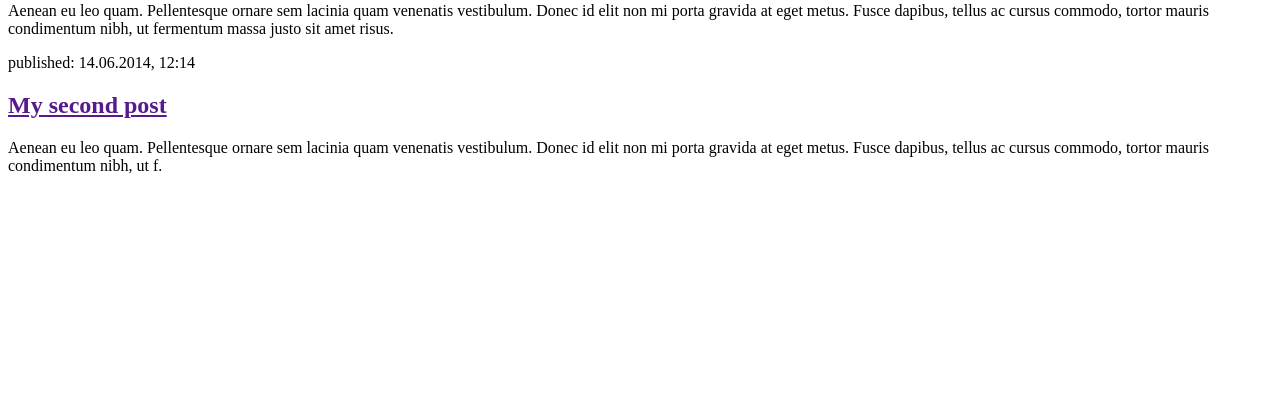
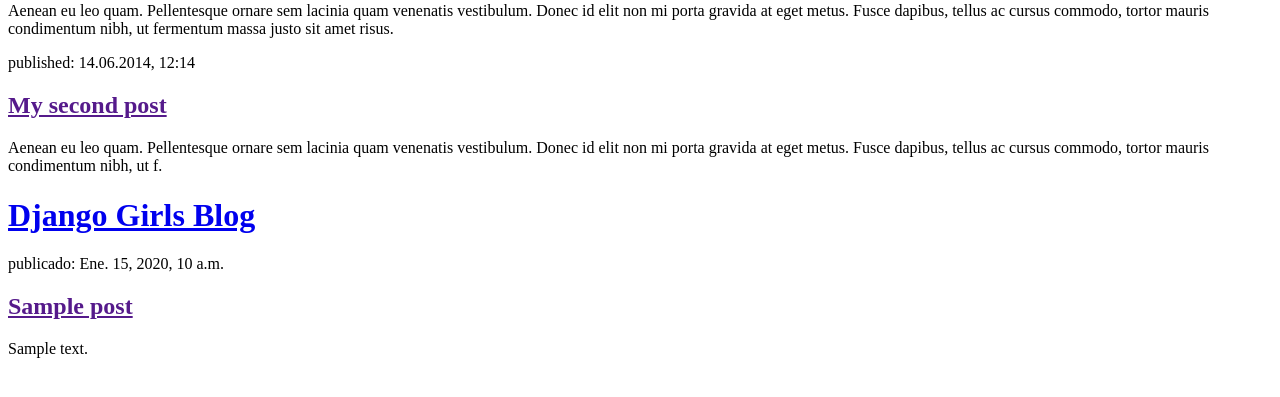
Before and after one commit to crystinach1979/my-firts-blog, a Django app: page / in a window 1280 px wide. Shown: the part 149-546 px from the top of the page. Run offline with Django 3.2, Linux system fonts and the light colour scheme; tables that the repository leaves empty hold one stand-in row (values such as "Sample post").

Commit message:
Modificacion html

```diff
--- a/djangoBlog/templates/blog/post_list.html
+++ b/djangoBlog/templates/blog/post_list.html
@@ -3,6 +3,7 @@
         <title>Django Girls blog</title>
     </head>
     <body>
+
         <div>
             <h1><a href="/">Django Girls Blog</a></h1>
         </div>
@@ -18,5 +19,16 @@
             <h2><a href="">My second post</a></h2>
             <p>Aenean eu leo quam. Pellentesque ornare sem lacinia quam venenatis vestibulum. Donec id elit non mi porta gravida at eget metus. Fusce dapibus, tellus ac cursus commodo, tortor mauris condimentum nibh, ut f.</p>
         </div>
+        <div>
+            <h1><a href="/">Django Girls Blog</a></h1>
+        </div>
+
+        {% for post in posts %}
+            <div>
+                <p> publicado: {{ post.published_date }}</p>
+                <h2><a href="">{{ post.title }}</a></h2>
+                <p>{{ post.text|linebreaksbr }}</p>
+            </div>
+        {% endfor %}
     </body>
 </html>
--- a/djangoBlog/views.py
+++ b/djangoBlog/views.py
@@ -1,4 +1,7 @@
 from django.shortcuts import render
+from django.utils import timezone
+from .models import Post
 
 def post_list(request):
-    return render(request, 'blog/post_list.html', {})
+    posts = Post.objects.filter(published_date__lte=timezone.now()).order_by('published_date')
+    return render(request, 'blog/post_list.html', {'posts': posts})
```
